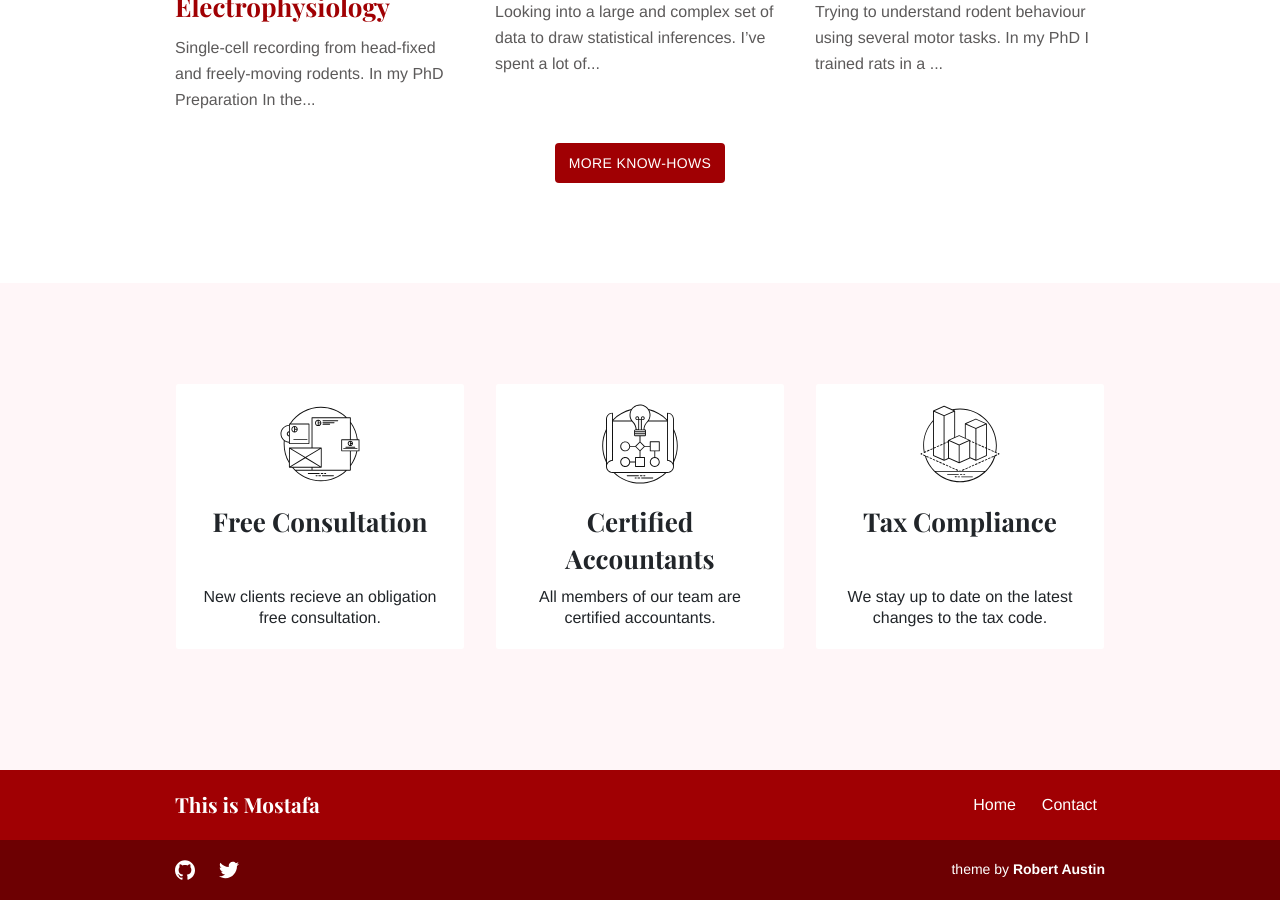
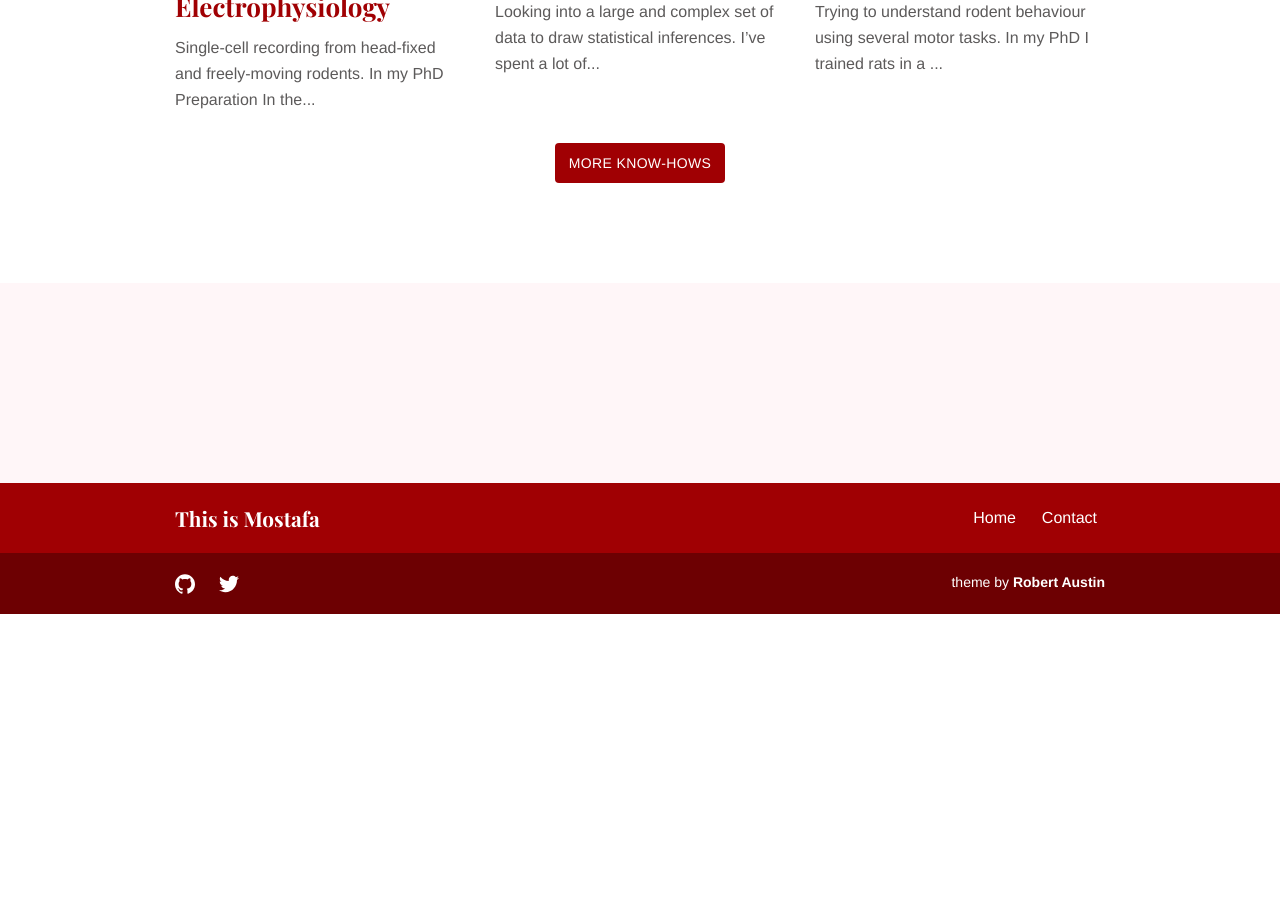
Before and after one commit to AtMostafa/AtMostafa.github.io, a Jekyll site: the page built from index.md, in a window 1280 px wide and 900 px high, scrolled down 747 px. Built offline with Jekyll 4.4.1, drawn with Linux system fonts in a browser that asks for light colours; after the commit the page ends 1361 px from its top, so only the background shows below that.

Commit message:
remove bottom panels

```diff
--- a/_data/features.json
+++ b/_data/features.json
@@ -1,17 +1,3 @@
 [
-  {
-    "title": "Free Consultation",
-    "description": "New clients recieve an obligation free consultation.",
-    "image": "images/features/noun_branding_1885335.svg"
-  },
-  {
-    "title": "Certified Accountants",
-    "description": "All members of our team are certified accountants.",
-    "image": "images/features/noun_The Process_1885341.svg"
-  },
-  {
-    "title": "Tax Compliance",
-    "description": "We stay up to date on the latest changes to the tax code.",
-    "image": "images/features/noun_3d modeling_1885342.svg"
-  }
+
 ]
```
